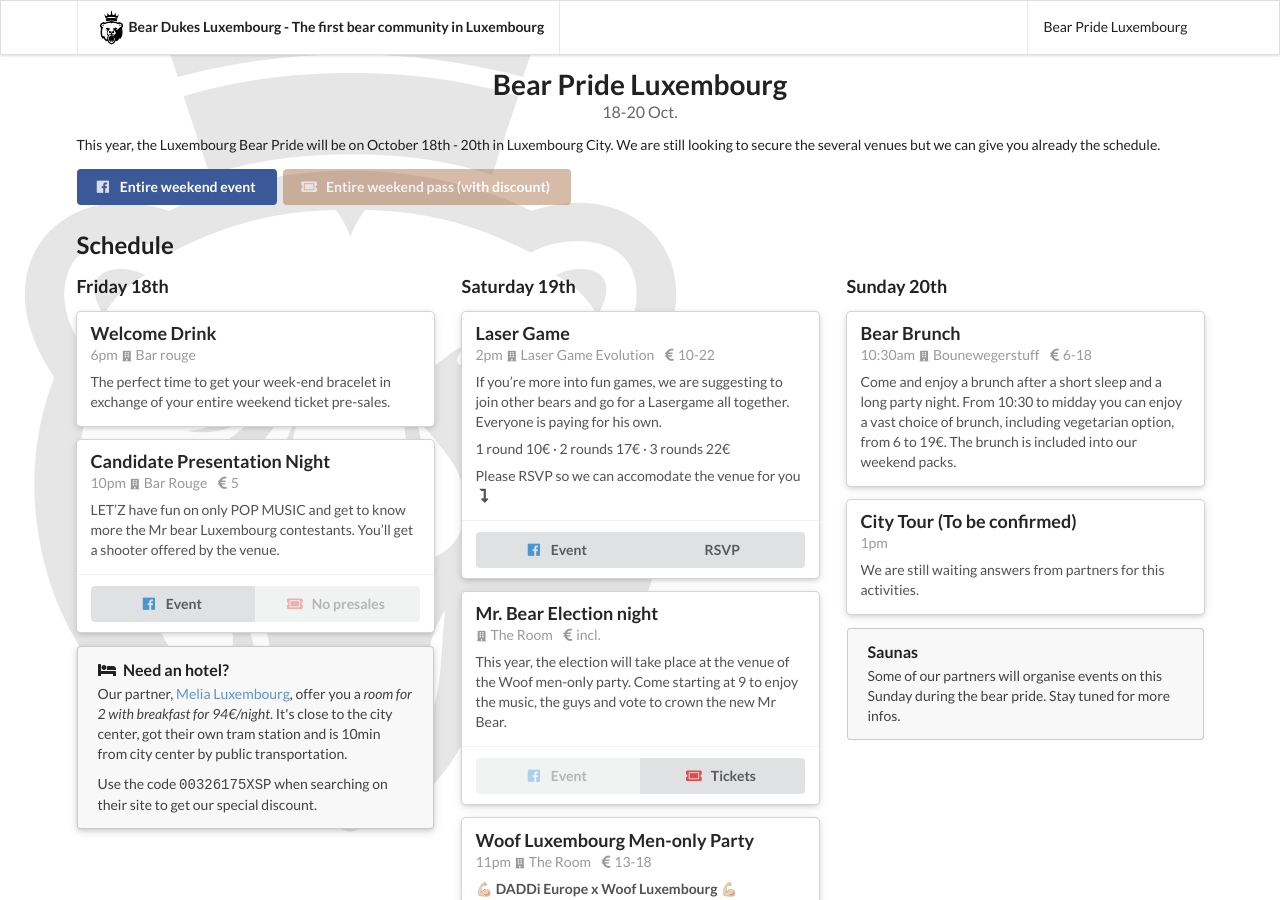
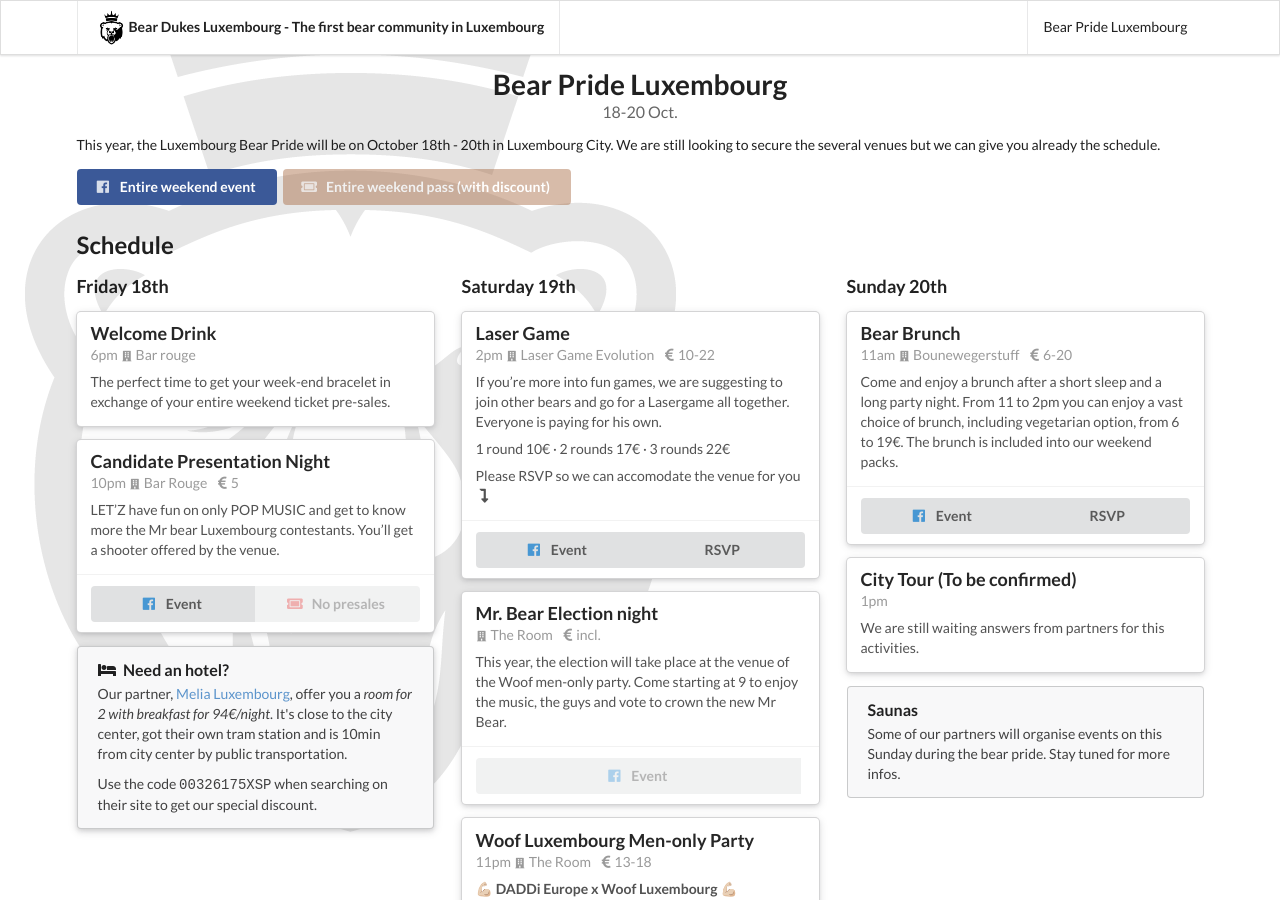
Before and after one commit to bear-dukes-luxembourg-a-s-b-l/bears.lu, a Jekyll site: the page built from BearPride.md, in a window 1280 px wide and 900 px high. Built offline with Jekyll 4.4.1, drawn with Linux system fonts in a browser that asks for light colours; nearby versions of some CDN libraries.

Commit message:
Update brunch event

```diff
--- a/_data/events.yaml
+++ b/_data/events.yaml
@@ -51,7 +51,8 @@
         party. Come starting at 9 to enjoy the music, the guys and vote to crown
        the new Mr Bear.
       facebook:
-      ticket_url: "https://tickets.bears.lu/e/22/woof-17-bear-pride-luxembourg-2019?ref=website"
+      ticket_url: >-
+        https://tickets.bears.lu/e/22/woof-17-bear-pride-luxembourg-2019?ref=website"
       rsvp_url:
     - title: Woof Luxembourg Men-only Party
       time: 11pm
@@ -70,22 +71,23 @@
        help of Hugo Jarocki & Dj José Sanchez, we'll gonna make you dance,
        cruse, drink, meet new people and have a great night with us.
       facebook: "https://www.facebook.com/events/497677773974918/"
-      ticket_url: "https://tickets.bears.lu/e/22/woof-17-bear-pride-luxembourg-2019?ref=website"
+      ticket_url: >-
+        https://tickets.bears.lu/e/22/woof-17-bear-pride-luxembourg-2019?ref=website
       rsvp_url:
 dimanche:
     - title: Bear Brunch
-      time: 10:30am
+      time: 11am
       place: Bounewegerstuff
       place_url: "https://goo.gl/maps/2wXKvhPEuy7t19YS7"
-      price: "6-18"
+      price: "6-20"
       description: >
        Come and enjoy a brunch after a short sleep and a long party night. From
-        10:30 to midday you can enjoy a vast choice of brunch, including
+        11 to 2pm you can enjoy a vast choice of brunch, including
        vegetarian option, from 6 to 19€. The brunch is included into our
         weekend packs.
-      facebook:
+      facebook: https://www.facebook.com/events/1579950112147780/
       ticket_url:
-      rsvp_url:
+      rsvp_url: https://thibault.typeform.com/to/A6T0hO
     - title: City Tour (To be confirmed)
       time: 1pm
       place:
```
